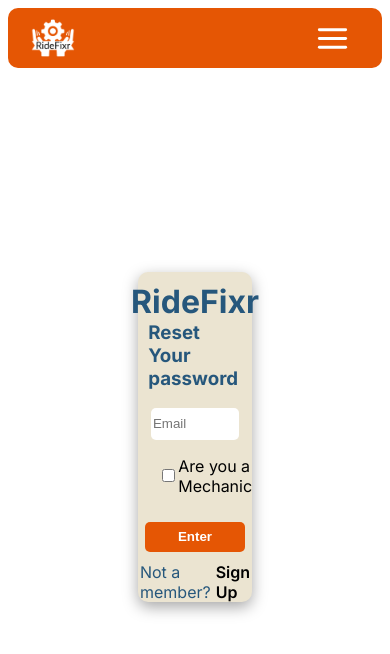
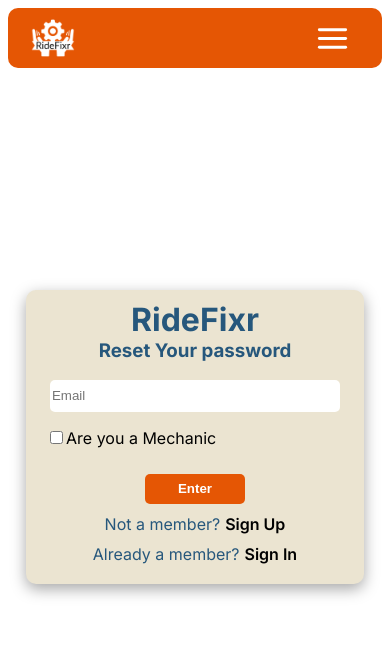
Before and after one commit to Kondrolladinesh/RideFixr, a Next.js app: page /login/forgotpassword in a window 390 px wide. Shown: the top 654 px of the page. Built offline with nearby package versions, Linux system fonts and the light colour scheme.

Commit message:
form css updated

```diff
--- a/src/app/login/forgotpassword/forgotPassword.css
+++ b/src/app/login/forgotpassword/forgotPassword.css
@@ -18,6 +18,9 @@
     flex-direction: column;
     padding: 10px;
     box-shadow: rgba(0, 0, 0, 0.35) 0px 5px 15px;
+    @media (max-width: 700px) {
+        min-width: 85%;
+      }
 }
 
 .reset-heading{
--- a/src/app/login/forgotpassword/page.js
+++ b/src/app/login/forgotpassword/page.js
@@ -257,6 +257,10 @@
                 <p>Not a member?</p>
                 <Link href="/register">Sign Up</Link>
               </div>
+              <div>
+                <p>Already a member?</p>
+                <Link href="/login">Sign In</Link>
+              </div>
             </>
           )}
         </div>
```
